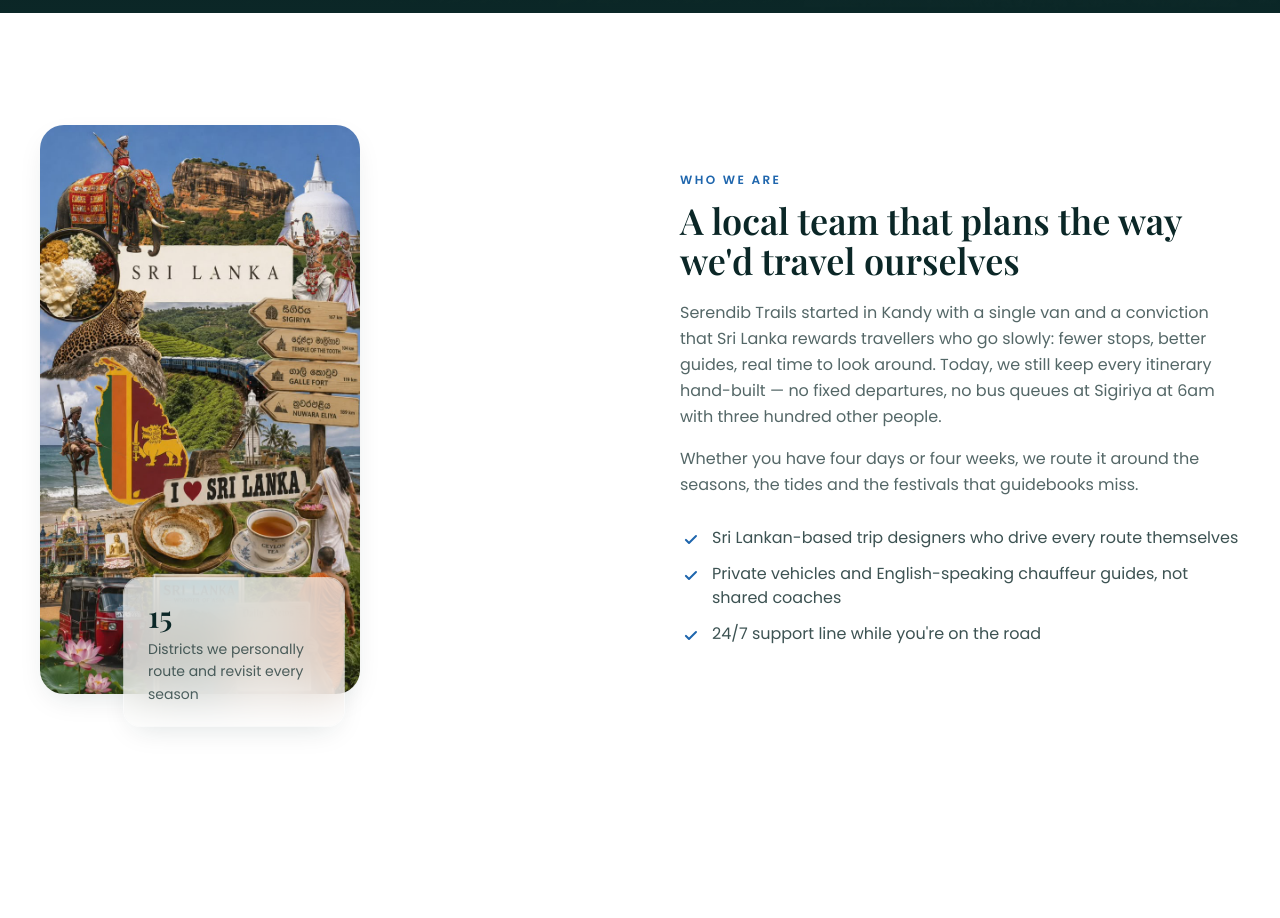
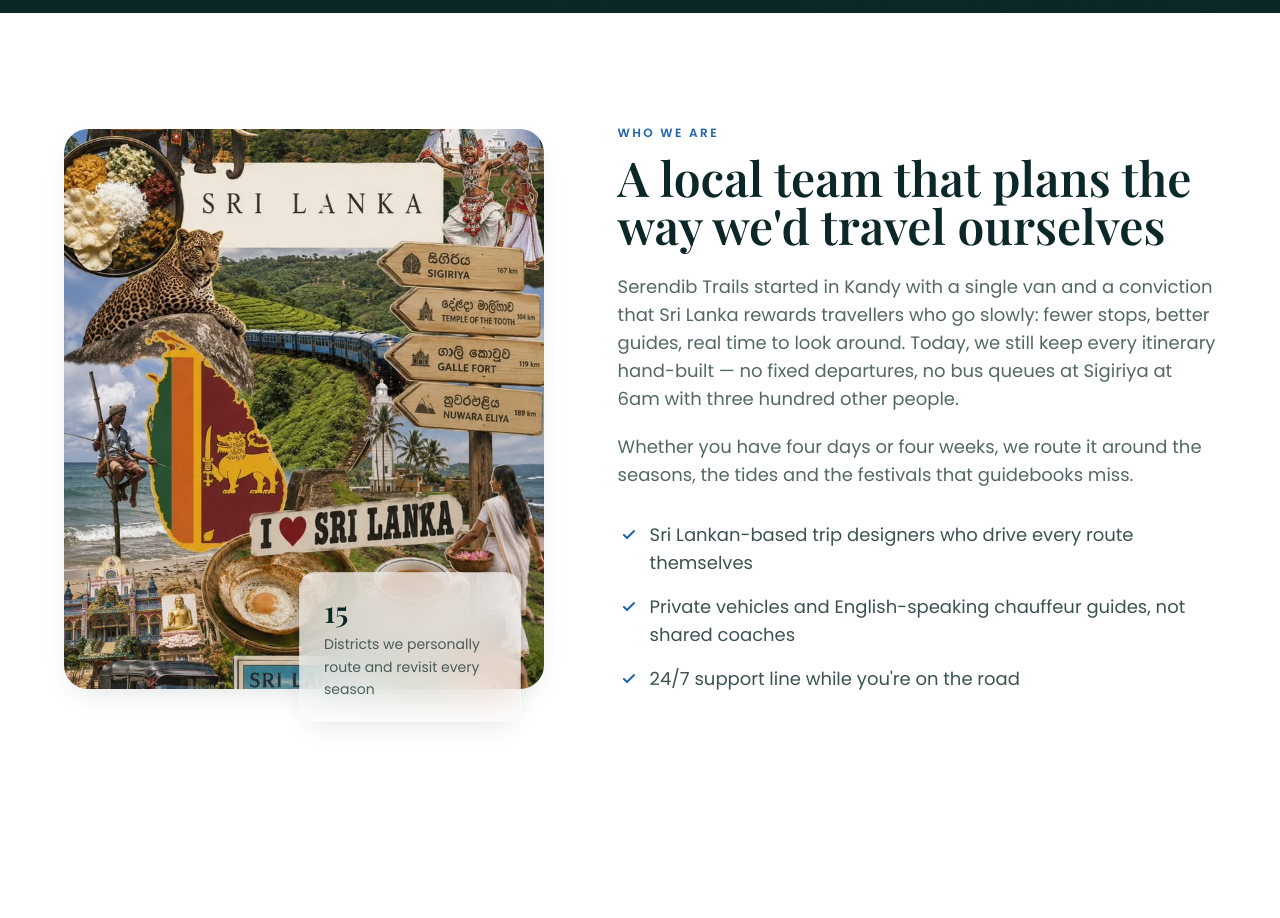
Before and after one commit to NethmiThambawita/Travelco, a React (Vite) app: page / in a window 1280 px wide. Shown: the part 800-1718 px from the top of the page. Built offline with nearby package versions, Linux system fonts and the light colour scheme; a web font is replaced by a local one.

Commit message:
height decrease

```diff
--- a/src/components/About.jsx
+++ b/src/components/About.jsx
@@ -10,22 +10,22 @@ const points = [
 const About = () => {
   return (
     <section id="about" className="py-20 md:py-28">
-      <div className="mx-auto grid max-w-7xl grid-cols-1 items-center gap-12 overflow-visible px-5 md:px-10 lg:grid-cols-2 lg:gap-20">
+      <div className="mx-auto grid max-w-[1400px] grid-cols-1 items-center gap-12 px-6 md:px-10 lg:grid-cols-[0.9fr_1.1fr] lg:gap-16 xl:px-16">
 
         {/* Image */}
         <Reveal className="flex justify-center lg:justify-start">
-          <div className="relative mb-10 w-full max-w-[260px] sm:max-w-[300px] lg:mb-0 lg:max-w-[320px]">
+          <div className="relative w-full max-w-[480px]">
             <img
               src={aboutImg}
               alt="A photo collage celebrating Sri Lanka — elephants, Sigiriya, Ceylon tea and island culture"
-              className="h-auto w-full rounded-3xl shadow-soft"
+              className="h-[560px] w-full rounded-3xl object-cover shadow-soft"
               loading="lazy"
               width="800"
               height="1280"
             />
 
             {/* Experience Badge */}
-            <div className="absolute -bottom-8 right-4 max-w-[220px] rounded-2xl bg-white/70 px-6 py-5 shadow-soft backdrop-blur-xl ring-1 ring-white/60">
+            <div className="absolute -bottom-8 right-6 max-w-[220px] rounded-2xl bg-white/70 px-6 py-5 shadow-soft backdrop-blur-xl ring-1 ring-white/60">
               <p className="font-serif text-3xl font-semibold text-ink">
                 15
               </p>
@@ -39,15 +39,16 @@ const About = () => {
 
         {/* Content */}
         <Reveal delay={120}>
+          <div className="w-full">
             <p className="text-xs font-semibold uppercase tracking-[0.2em] text-ocean-700">
               Who we are
             </p>
 
-          <h2 className="mt-3 font-serif text-3xl font-semibold text-ink md:text-4xl">
+            <h2 className="mt-3 max-w-3xl font-serif text-3xl font-semibold leading-tight text-ink md:text-4xl lg:text-5xl">
               A local team that plans the way we'd travel ourselves
             </h2>
 
-          <p className="mt-5 leading-relaxed text-ink/70">
+            <p className="mt-6 max-w-3xl text-base leading-relaxed text-ink/70 md:text-lg">
               Serendib Trails started in Kandy with a single van and a
               conviction that Sri Lanka rewards travellers who go slowly:
               fewer stops, better guides, real time to look around. Today,
@@ -56,17 +57,17 @@ const About = () => {
               hundred other people.
             </p>
 
-          <p className="mt-4 leading-relaxed text-ink/70">
+            <p className="mt-5 max-w-3xl text-base leading-relaxed text-ink/70 md:text-lg">
               Whether you have four days or four weeks, we route it around
               the seasons, the tides and the festivals that guidebooks miss.
             </p>
 
             {/* Points */}
-          <ul className="mt-7 space-y-3">
+            <ul className="mt-8 space-y-4">
               {points.map((point) => (
                 <li
                   key={point}
-                className="flex items-start gap-3 text-ink/80"
+                  className="flex items-start gap-3 text-base text-ink/80 md:text-lg"
                 >
                   <svg
                     className="mt-1 h-5 w-5 shrink-0 text-ocean-700"
@@ -85,6 +86,7 @@ const About = () => {
                 </li>
               ))}
             </ul>
+          </div>
         </Reveal>
       </div>
     </section>
```
Lines whose indentation alone changed are shown as unchanged.
